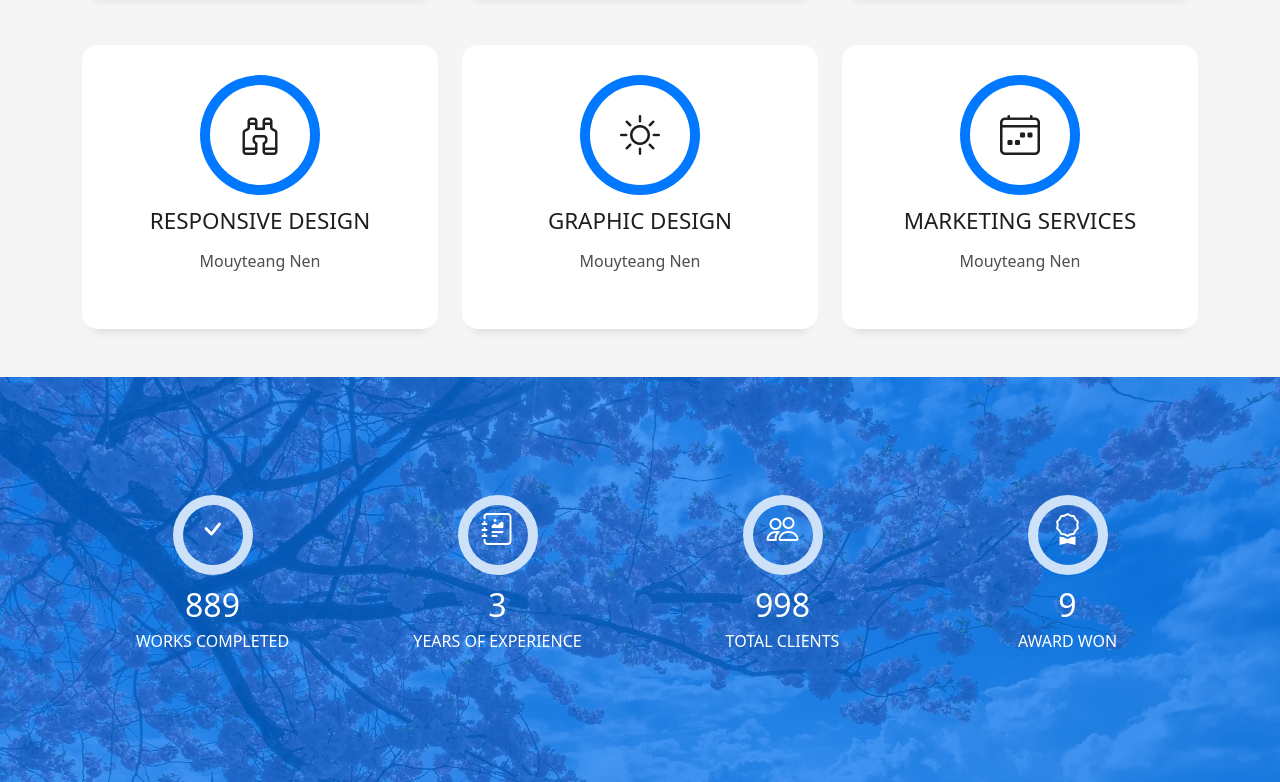
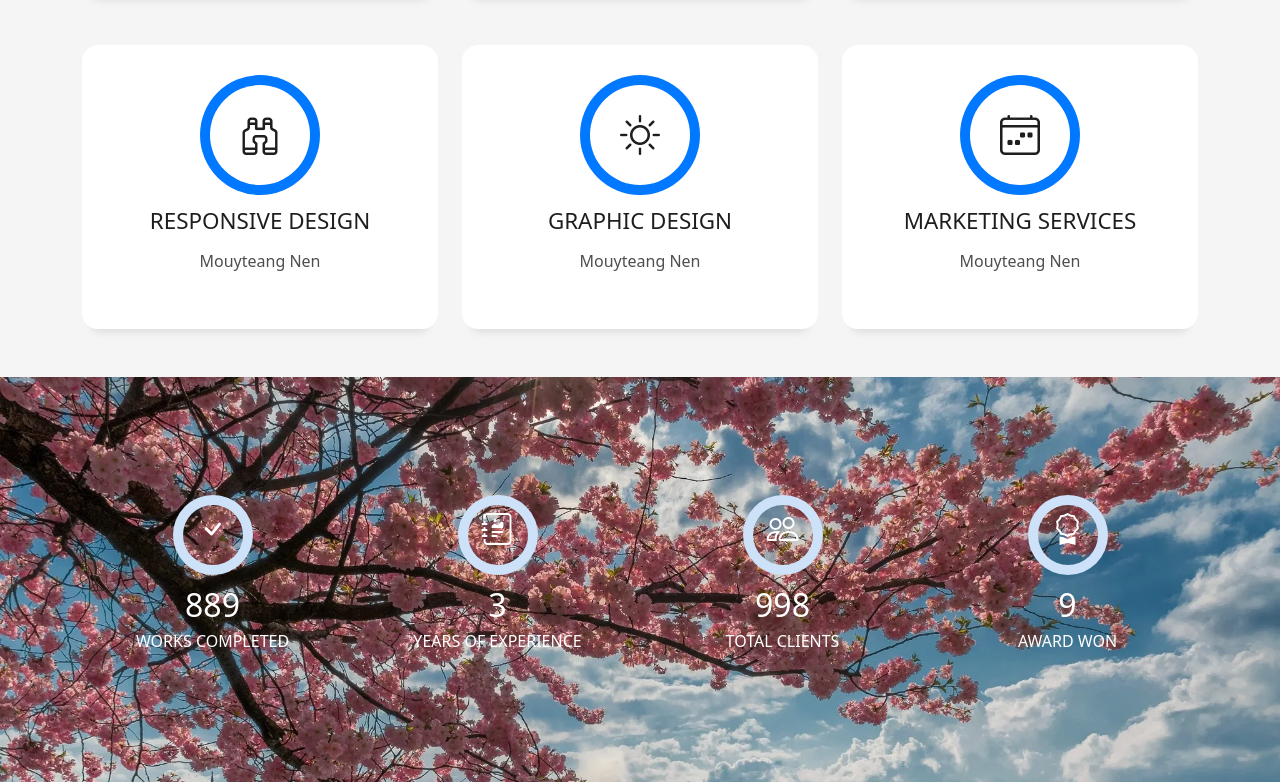
Before and after one commit to Mouyteang/myprofile, a plain HTML site: page index.html in a window 1280 px wide. Shown: the part 2018-2800 px from the top of the page. Drawn offline with Linux system fonts and the light colour scheme.

Commit message:
edit background

```diff
--- a/assets/css/style.css
+++ b/assets/css/style.css
@@ -98,9 +98,9 @@ a:hover {
   }
 }
 
-.overlay-mf {
+/* .overlay-mf {
   background-color: #0078ff;
-}
+} */
 
 .overlay-mf {
   position: absolute;
```
